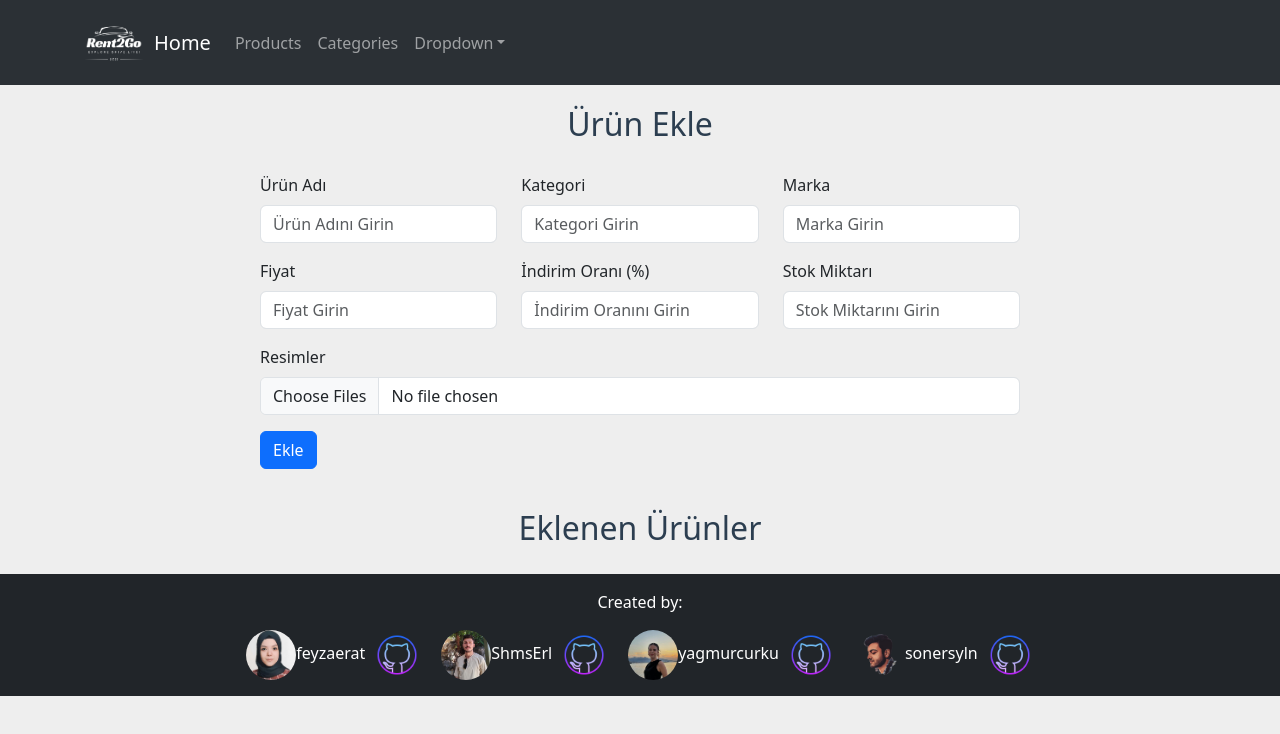
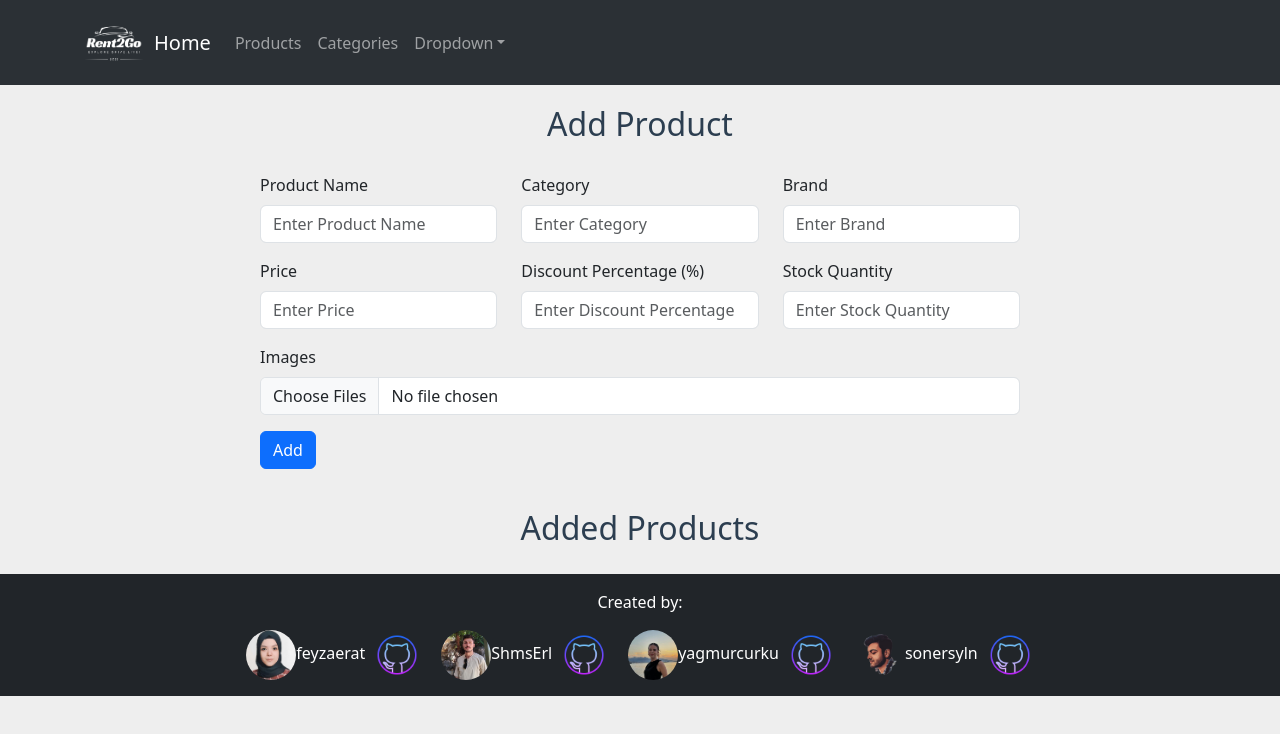
Before and after one commit to Rent2Go/react-starter, a React (Create React App) app: page /addProduct in a window 1280 px wide. Shown: the top 734 px of the page. Built offline with nearby package versions, Linux system fonts and the light colour scheme.

Commit message:
updated add product

```diff
--- a/src/pages/products/addProduct/AddProduct.jsx
+++ b/src/pages/products/addProduct/AddProduct.jsx
@@ -16,16 +16,16 @@ const AddProduct = () => {
   });
 
   const schema = Yup.object({
-    title: Yup.string().required("Ürün adı zorunludur!"),
-    category: Yup.string().required("Zorunlu alan"),
-    brand: Yup.string().required("Zorunlu alan"),
-    price: Yup.number().required("Zorunlu alan").positive("Negatif olamaz"),
+    title: Yup.string().required("Product name is required!"),
+    category: Yup.string().required("Required field"),
+    brand: Yup.string().required("Required field"),
+    price: Yup.number().required("Required field").positive("Cannot be negative"),
     discountPercentage: Yup.number()
-      .required("Zorunlu alan")
-      .min(0, "0'dan küçük olamaz")
-      .max(100, "100'den büyük olamaz"),
-    stock: Yup.number().required("Zorunlu alan").integer(),
-    images: Yup.array().min(1, "En az bir resim ekleyin"),
+      .required("Required field")
+      .min(0, "Cannot be less than 0")
+      .max(100, "Cannot be greater than 100"),
+    stock: Yup.number().required("Required field").integer(),
+    images: Yup.array().min(1, "Add at least one image"),
   });
 
   const handleInputChange = (e) => {
@@ -79,21 +79,21 @@ const AddProduct = () => {
         });
       })
       .catch((error) => {
-        console.error("Form doğrulama hatası:", error.errors);
+        console.error("Form validation error:", error.errors);
       });
   };
 
   return (
     <div className="productForm__section">
-      <h2>Ürün Ekle</h2>
+      <h2>Add Product</h2>
       <Form onSubmit={handleFormSubmit}>
         <Row className="mb-3">
           <Col>
             <Form.Group controlId="title">
-              <Form.Label>Ürün Adı</Form.Label>
+              <Form.Label>Product Name</Form.Label>
               <Form.Control
                 type="text"
-                placeholder="Ürün Adını Girin"
+                placeholder="Enter Product Name"
                 name="title"
                 value={formData.title}
                 onChange={handleInputChange}
@@ -102,10 +102,10 @@ const AddProduct = () => {
           </Col>
           <Col>
             <Form.Group controlId="category">
-              <Form.Label>Kategori</Form.Label>
+              <Form.Label>Category</Form.Label>
               <Form.Control
                 type="text"
-                placeholder="Kategori Girin"
+                placeholder="Enter Category"
                 name="category"
                 value={formData.category}
                 onChange={handleInputChange}
@@ -114,10 +114,10 @@ const AddProduct = () => {
           </Col>
           <Col>
             <Form.Group controlId="brand">
-              <Form.Label>Marka</Form.Label>
+              <Form.Label>Brand</Form.Label>
               <Form.Control
                 type="text"
-                placeholder="Marka Girin"
+                placeholder="Enter Brand"
                 name="brand"
                 value={formData.brand}
                 onChange={handleInputChange}
@@ -129,10 +129,10 @@ const AddProduct = () => {
         <Row className="mb-3">
           <Col>
             <Form.Group controlId="price">
-              <Form.Label>Fiyat</Form.Label>
+              <Form.Label>Price</Form.Label>
               <Form.Control
                 type="text"
-                placeholder="Fiyat Girin"
+                placeholder="Enter Price"
                 name="price"
                 value={formData.price}
                 onChange={handleInputChange}
@@ -141,10 +141,10 @@ const AddProduct = () => {
           </Col>
           <Col>
             <Form.Group controlId="discountPercentage">
-              <Form.Label>İndirim Oranı (%)</Form.Label>
+              <Form.Label>Discount Percentage (%)</Form.Label>
               <Form.Control
                 type="text"
-                placeholder="İndirim Oranını Girin"
+                placeholder="Enter Discount Percentage"
                 name="discountPercentage"
                 value={formData.discountPercentage}
                 onChange={handleInputChange}
@@ -153,10 +153,10 @@ const AddProduct = () => {
           </Col>
           <Col>
             <Form.Group controlId="stock">
-              <Form.Label>Stok Miktarı</Form.Label>
+              <Form.Label>Stock Quantity</Form.Label>
               <Form.Control
                 type="text"
-                placeholder="Stok Miktarını Girin"
+                placeholder="Enter Stock Quantity"
                 name="stock"
                 value={formData.stock}
                 onChange={handleInputChange}
@@ -166,7 +166,7 @@ const AddProduct = () => {
         </Row>
 
         <Form.Group controlId="images" className="mb-3">
-          <Form.Label>Resimler</Form.Label>
+          <Form.Label>Images</Form.Label>
           <Form.Control
             type="file"
             multiple
@@ -176,12 +176,12 @@ const AddProduct = () => {
         </Form.Group>
 
         <Button variant="primary" type="submit">
-          Ekle
+          Add
         </Button>
       </Form>
 
       <div className="productList__section">
-        <h2>Eklenen Ürünler</h2>
+        <h2>Added Products</h2>
         <Row xs={1} md={3} className="g-4">
           {productData.map((product, index) => (
             <Col key={index}>
@@ -199,13 +199,13 @@ const AddProduct = () => {
                 <Card.Body>
                   <Card.Title>{product.title}</Card.Title>
                   <Card.Text>
-                    <strong>Kategori:</strong> {product.category}
+                    <strong>Category:</strong> {product.category}
                     <br />
-                    <strong>Marka:</strong> {product.brand}
+                    <strong>Brand:</strong> {product.brand}
                     <br />
-                    <strong>Fiyat:</strong> {product.price} TL
+                    <strong>Price:</strong> {product.price} TL
                     <br />
-                    <strong>İndirimli Fiyat:</strong> {product.discountedPrice}{" "}
+                    <strong>Discounted Price:</strong> {product.discountedPrice}{" "}
                     TL
                   </Card.Text>
                 </Card.Body>
```
